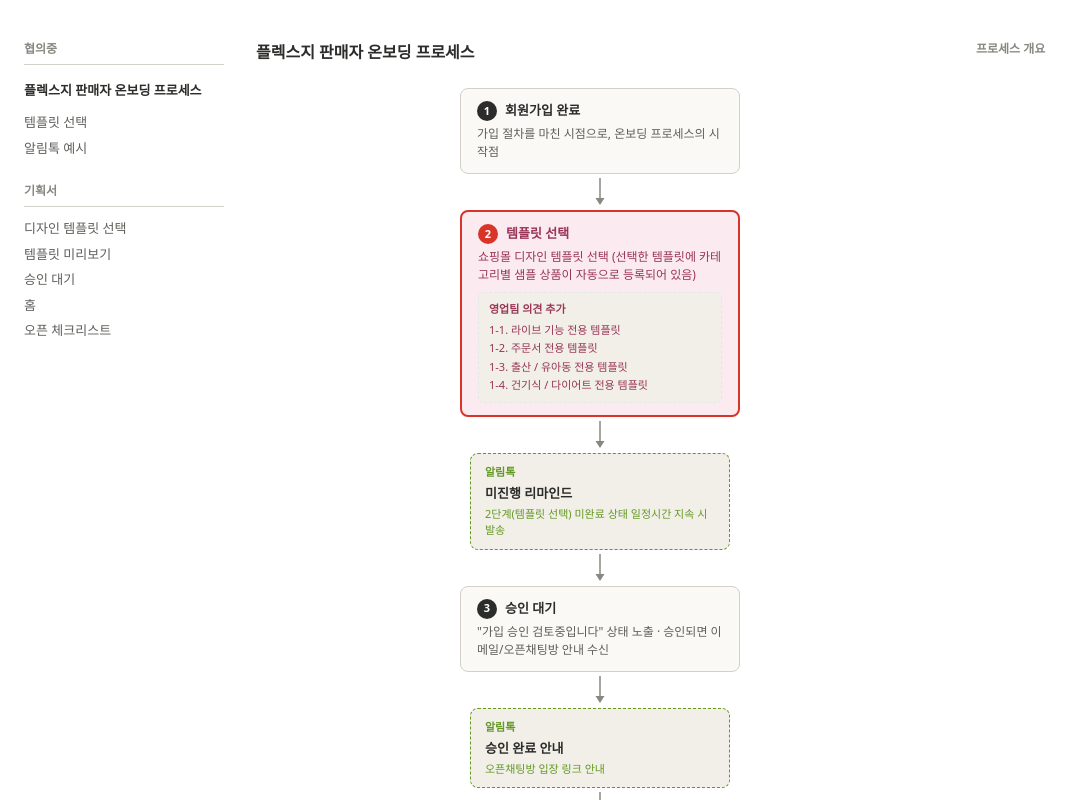
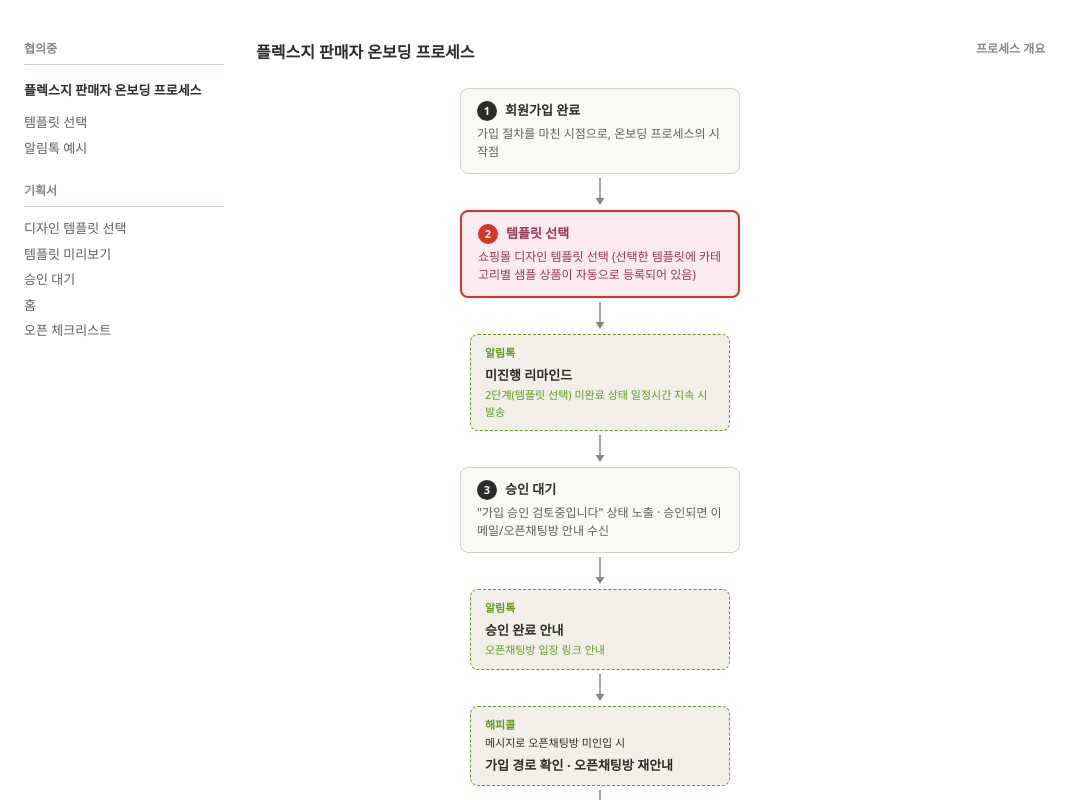
Before and after one commit to WEED-Convergence/WEED-Convergence-FLEXG-onboarding-HYESUN-2026-08, a Next.js app: page / in a window 1280 px wide. Shown: the top 800 px of the page, without its empty margins (0-1085 px from the left). Built offline with nearby package versions, Linux system fonts and the light colour scheme.

Commit message:
Revert "템플릿 선택 단계 프로세스 개요에 영업팀 의견(전용 템플릿 유형) 추가"
This reverts commit 6fcd57b780e0fb0cbb64d7e16a1288415b4fa08a.

```diff
--- a/src/app/page.tsx
+++ b/src/app/page.tsx
@@ -6,8 +6,6 @@ interface StepData {
   path?: string;
   highlight?: boolean;
   afterLabel?: string;
-  feedbackLabel?: string;
-  feedbackItems?: string[];
 }
 
 const stepsIntro: StepData[] = [
@@ -21,13 +19,6 @@ const stepsIntro: StepData[] = [
     title: "템플릿 선택",
     desc: "쇼핑몰 디자인 템플릿 선택 (선택한 템플릿에 카테고리별 샘플 상품이 자동으로 등록되어 있음)",
     highlight: true,
-    feedbackLabel: "영업팀 의견 추가",
-    feedbackItems: [
-      "1-1. 라이브 기능 전용 템플릿",
-      "1-2. 주문서 전용 템플릿",
-      "1-3. 출산 / 유아동 전용 템플릿",
-      "1-4. 건기식 / 다이어트 전용 템플릿",
-    ],
   },
 ];
 
@@ -73,7 +64,7 @@ const [step3, step5, step6, step7, step8, step9]: StepData[] = [
   },
 ];
 
-function Box({ id, title, desc, subItems, path, highlight, feedbackLabel, feedbackItems }: StepData) {
+function Box({ id, title, desc, subItems, path, highlight }: StepData) {
   return (
     <div
       id={id > 0 ? `step-${id}` : undefined}
@@ -114,22 +105,6 @@ function Box({ id, title, desc, subItems, path, highlight, feedbackLabel, feedba
         <p className="mt-1.5 text-[11px] text-[var(--text-secondary)]">
           경로: {path}
         </p>
-      ) : null}
-      {feedbackItems ? (
-        <div className="mt-2 rounded-md border border-dashed border-[var(--accent)]/40 bg-[var(--accent-soft-bg)] px-2.5 py-2">
-          {feedbackLabel ? (
-            <p className="text-[11px] font-semibold text-[var(--accent-text)]">
-              {feedbackLabel}
-            </p>
-          ) : null}
-          <ul className="mt-1 space-y-0.5">
-            {feedbackItems.map((item) => (
-              <li key={item} className="text-[11px] text-[var(--accent-text)]">
-                {item}
-              </li>
-            ))}
-          </ul>
-        </div>
       ) : null}
     </div>
   );
```
